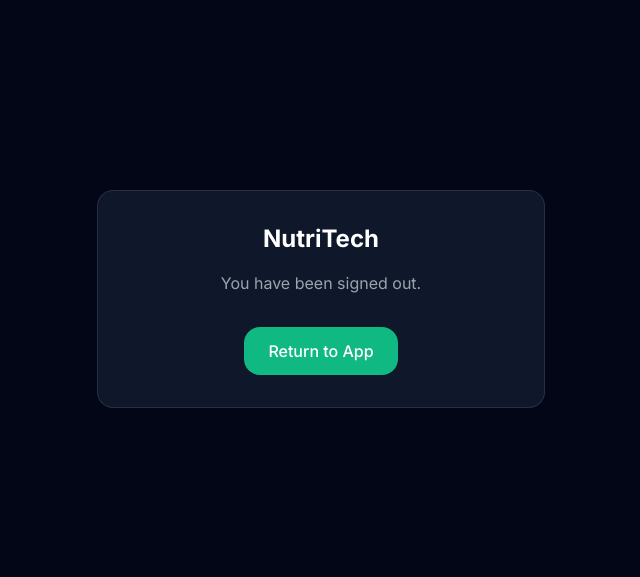
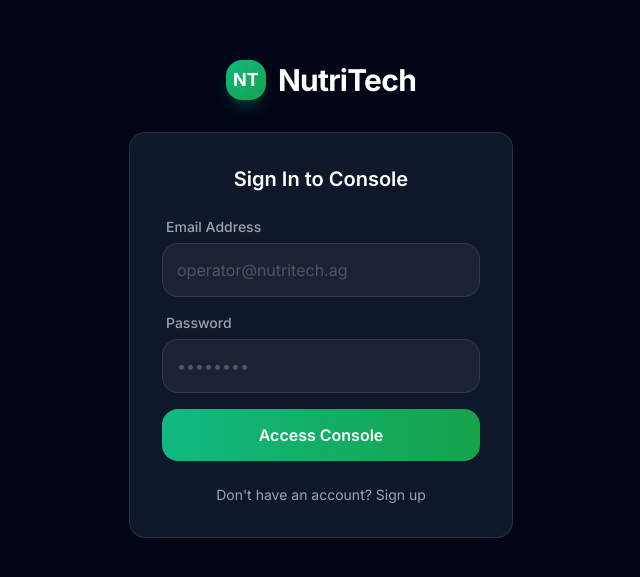
Before and after one commit to Royson-salis-18/experiments-rpi, a React (Vite) app in the folder frontend/: page /#/login in a window 1280 px wide. Shown: the part 101-678 px from the top of the page, without its empty margins (319-959 px from the left). Built offline with nearby package versions, Linux system fonts and the light colour scheme; no server answers.

Commit message:
Configure Supabase Auth to use sessionStorage so user logs out automatically when tab is closed

```diff
--- a/frontend/src/App.jsx
+++ b/frontend/src/App.jsx
@@ -1,23 +1,51 @@
+import { useState, useEffect } from "react";
+import { supabase } from "./supabaseClient";
 import "./styles/global.css";
 import ExperimentsPage from "./pages/ExperimentsPage";
-import { HashRouter, Routes, Route } from "react-router-dom";
+import Login from "./pages/Login";
+import { HashRouter, Routes, Route, Navigate } from "react-router-dom";
+import VirtualKeyboard from "./components/VirtualKeyboard";
 
 function App() {
+  const [session, setSession] = useState(null);
+  const [loading, setLoading] = useState(true);
+
+  useEffect(() => {
+    supabase.auth.getSession().then(({ data: { session } }) => {
+      setSession(session);
+      setLoading(false);
+    });
+
+    const {
+      data: { subscription },
+    } = supabase.auth.onAuthStateChange((_event, session) => {
+      setSession(session);
+    });
+
+    return () => subscription.unsubscribe();
+  }, []);
+
+  if (loading) {
+    return (
+      <div className="min-h-screen bg-slate-950 flex flex-col items-center justify-center text-emerald-500 font-medium">
+        <span className="material-symbols-outlined animate-spin text-4xl mb-4">refresh</span>
+        Loading...
+      </div>
+    );
+  }
+
   return (
     <HashRouter>
+      <VirtualKeyboard />
       <Routes>
-        <Route path="/" element={<ExperimentsPage />} />
-        <Route path="/login" element={
-          <div className="min-h-screen bg-slate-950 flex items-center justify-center p-4">
-            <div className="bg-slate-900 border border-white/10 rounded-2xl p-8 max-w-md w-full text-center text-white">
-              <h1 className="text-2xl font-bold mb-4">NutriTech</h1>
-              <p className="text-gray-400 mb-8">You have been signed out.</p>
-              <a href="#" className="bg-emerald-500 hover:bg-emerald-600 px-6 py-3 rounded-xl font-medium transition-colors inline-block">
-                Return to App
-              </a>
-            </div>
-          </div>
-        } />
+        <Route
+          path="/"
+          element={session ? <ExperimentsPage /> : <Navigate to="/login" replace />}
+        />
+        <Route
+          path="/login"
+          element={!session ? <Login /> : <Navigate to="/" replace />}
+        />
       </Routes>
     </HashRouter>
   )
--- a/frontend/src/components/layout/Header.jsx
+++ b/frontend/src/components/layout/Header.jsx
@@ -1,17 +1,46 @@
+import { supabase } from "../../supabaseClient";
+
 export default function Header() {
+  const handleLogout = async () => {
+    await supabase.auth.signOut();
+  };
+
+  const handleReload = () => {
+    window.location.reload();
+  };
+
   return (
     <header className="h-16 border-b border-white/10 flex items-center justify-between px-8 bg-gradient-to-r from-slate-900 to-slate-950 sticky top-0 z-20">
       <div className="flex items-center gap-3">
-        <div className="size-8 bg-gradient-to-br from-emerald-500 to-green-600 rounded-lg flex items-center justify-center text-white font-bold text-sm">NT</div>
+        <div className="size-8 bg-gradient-to-br from-emerald-500 to-green-600 rounded-lg flex items-center justify-center text-white font-bold text-sm shadow-lg shadow-emerald-500/20">NT</div>
         <h2 className="font-bold text-lg text-white tracking-tight">NutriTech</h2>
       </div>
+      <div className="flex items-center gap-3">
+        <button
+          onClick={handleReload}
+          className="flex items-center gap-2 px-3 py-2 rounded-lg bg-blue-500/10 border border-blue-500/20 text-blue-400 hover:text-blue-300 hover:bg-blue-500/20 transition-all text-sm font-medium"
+          title="Reload Data"
+        >
+          <span className="material-symbols-outlined text-lg">refresh</span>
+          Reload
+        </button>
         <a
           href="https://nutritech-dashboard.onrender.com/"
-        className="flex items-center gap-2 px-4 py-2 rounded-lg bg-white/5 border border-white/10 text-gray-300 hover:text-white hover:bg-white/10 transition-all text-sm font-medium"
+          className="flex items-center gap-2 px-3 py-2 rounded-lg bg-white/5 border border-white/10 text-gray-300 hover:text-white hover:bg-white/10 transition-all text-sm font-medium"
         >
           <span className="material-symbols-outlined text-lg">dashboard</span>
           Dashboard
         </a>
+        <div className="w-px h-6 bg-white/10 mx-1"></div>
+        <button
+          onClick={handleLogout}
+          className="flex items-center gap-2 px-3 py-2 rounded-lg bg-red-500/10 border border-red-500/20 text-red-400 hover:text-red-300 hover:bg-red-500/20 transition-all text-sm font-medium"
+          title="Sign Out"
+        >
+          <span className="material-symbols-outlined text-lg">logout</span>
+          Sign Out
+        </button>
+      </div>
     </header>
   );
 }
--- a/frontend/src/pages/ExperimentsPage.jsx
+++ b/frontend/src/pages/ExperimentsPage.jsx
@@ -1,7 +1,6 @@
 import { useState, useEffect, useRef } from "react";
 import Sidebar from "../components/layout/Sidebar";
 import Header from "../components/layout/Header";
-import VirtualKeyboard from "../components/VirtualKeyboard";
 import { supabase } from "../supabaseClient";
 
 const API_URL = "http://localhost:5000/api";
@@ -587,7 +586,6 @@ export default function ExperimentsPage() {
             </div>
           </div>
         </main>
-        <VirtualKeyboard />
       </div>
     </div>
   );
--- /dev/null
+++ b/frontend/src/pages/Login.jsx
@@ -0,0 +1,101 @@
+import { useState } from "react"
+import { supabase } from "../supabaseClient"
+
+export default function Login() {
+  const [isLogin, setIsLogin] = useState(true)
+  const [email, setEmail] = useState("")
+  const [password, setPassword] = useState("")
+  const [loading, setLoading] = useState(false)
+  const [message, setMessage] = useState({ text: "", type: "" })
+
+  const handleAuth = async (e) => {
+    e.preventDefault()
+    setLoading(true)
+    setMessage({ text: "", type: "" })
+
+    try {
+      if (isLogin) {
+        const { error } = await supabase.auth.signInWithPassword({ email, password })
+        if (error) throw error
+      } else {
+        const { error } = await supabase.auth.signUp({ email, password })
+        if (error) throw error
+        setMessage({ text: "Success! Check your email for confirmation link.", type: "success" })
+      }
+    } catch (err) {
+      setMessage({ text: err.message || "An error occurred", type: "error" })
+    } finally {
+      setLoading(false)
+    }
+  }
+
+  return (
+    <div className="min-h-screen bg-slate-950 flex flex-col items-center justify-center p-4">
+
+      {/* Brand logo/name */}
+      <div className="flex items-center gap-3 mb-8">
+        <div className="size-10 bg-gradient-to-br from-emerald-500 to-green-600 rounded-xl flex items-center justify-center text-white font-bold text-lg shadow-lg shadow-emerald-500/20">NT</div>
+        <h1 className="text-3xl font-bold text-white tracking-tight">NutriTech</h1>
+      </div>
+
+      <div className="bg-slate-900 border border-white/10 rounded-2xl p-8 max-w-sm w-full shadow-2xl">
+        <h2 className="text-xl font-semibold text-white mb-6 text-center">
+          {isLogin ? "Sign In to Console" : "Create Account"}
+        </h2>
+
+        {message.text && (
+          <div className={`mb-6 p-4 rounded-xl text-sm ${message.type === 'error' ? 'bg-red-500/10 border border-red-500/30 text-red-400' : 'bg-emerald-500/10 border border-emerald-500/30 text-emerald-400'}`}>
+            {message.text}
+          </div>
+        )}
+
+        <form onSubmit={handleAuth} className="space-y-4">
+          <div>
+            <label className="block text-sm font-medium text-gray-400 mb-1.5 ml-1">Email Address</label>
+            <input
+              type="email"
+              value={email}
+              onChange={(e) => setEmail(e.target.value)}
+              placeholder="operator@nutritech.ag"
+              required
+              className="w-full bg-white/5 border border-white/10 rounded-xl p-3.5 text-white placeholder-gray-600 focus:border-emerald-500 focus:ring-1 focus:ring-emerald-500/20 outline-none transition-all"
+            />
+          </div>
+          <div>
+            <label className="block text-sm font-medium text-gray-400 mb-1.5 ml-1">Password</label>
+            <input
+              type="password"
+              value={password}
+              onChange={(e) => setPassword(e.target.value)}
+              placeholder="••••••••"
+              required
+              className="w-full bg-white/5 border border-white/10 rounded-xl p-3.5 text-white placeholder-gray-600 focus:border-emerald-500 focus:ring-1 focus:ring-emerald-500/20 outline-none transition-all"
+            />
+          </div>
+
+          <button
+            type="submit"
+            disabled={loading}
+            className="w-full py-3.5 mt-2 bg-gradient-to-r from-emerald-500 to-green-600 hover:to-green-500 text-white font-semibold rounded-xl hover:shadow-lg hover:shadow-emerald-500/25 disabled:opacity-50 transition-all flex justify-center items-center gap-2"
+          >
+            {loading ? (
+              <><span className="material-symbols-outlined animate-spin text-sm">refresh</span> Processing</>
+            ) : (
+              isLogin ? "Access Console" : "Sign Up"
+            )}
+          </button>
+        </form>
+
+        <div className="mt-6 text-center text-sm">
+          <button
+            type="button"
+            onClick={() => { setIsLogin(!isLogin); setMessage({text:"", type:""}) }}
+            className="text-gray-400 hover:text-emerald-400 transition-colors"
+          >
+            {isLogin ? "Don't have an account? Sign up" : "Already have an account? Sign in"}
+          </button>
+        </div>
+      </div>
+    </div>
+  )
+}
--- a/frontend/src/supabaseClient.js
+++ b/frontend/src/supabaseClient.js
@@ -3,4 +3,11 @@ import { createClient } from '@supabase/supabase-js'
 const supabaseUrl = import.meta.env.VITE_SUPABASE_URL
 const supabaseAnonKey = import.meta.env.VITE_SUPABASE_ANON_KEY
 
-export const supabase = createClient(supabaseUrl, supabaseAnonKey)
+export const supabase = createClient(supabaseUrl, supabaseAnonKey, {
+  auth: {
+    storage: window.sessionStorage,
+    autoRefreshToken: true,
+    persistSession: true,
+    detectSessionInUrl: true
+  }
+})
```
Lines whose indentation alone changed are shown as unchanged.
